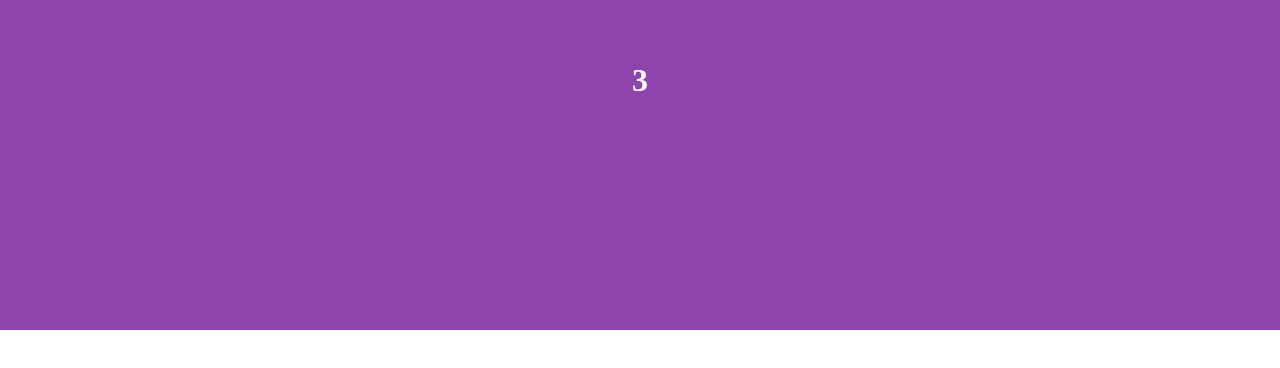
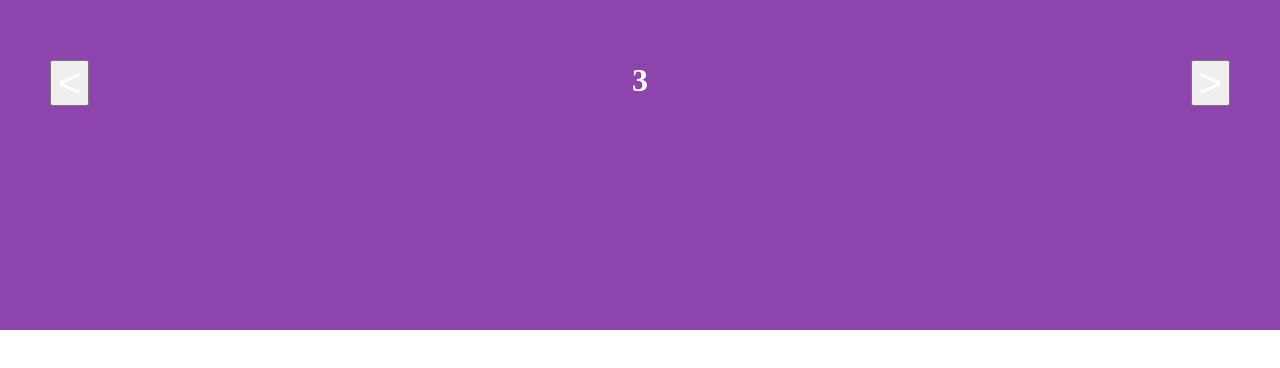
Before and after one commit to JaneJYLim/200809_Carousel_Slider, a plain HTML site: page index.html in a window 1280 px wide. Shown: the part 170-538 px from the top of the page. Drawn offline with Linux system fonts and the light colour scheme.

Commit message:
버튼 생성

```diff
--- a/index.html
+++ b/index.html
@@ -38,6 +38,20 @@
             opacity: 1;
             transform: none;
         }
+        #left, #right{
+            font-size: 40px;
+            line-height: 40px;
+            color: #ffffff;
+            position: absolute;
+            top: 230px;
+            z-index: 2;
+        }
+        #left{
+            left: 50px;
+        }
+        #right{
+            right: 50px;
+        }
     </style>
 </head>
 <body>
@@ -58,6 +72,8 @@
             <h1>5</h1>
         </div>
     </div>
+    <button id="left">&lt;</button>
+    <button id="right">&gt;</button>
 
     <script>
         const SHOWING_CLASS = "showing";
```
